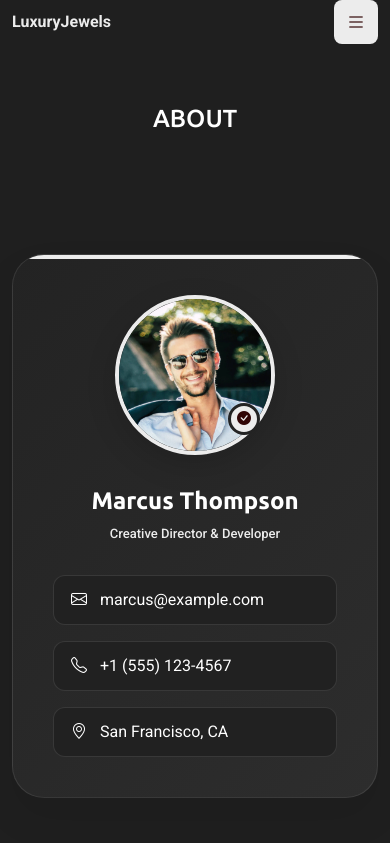
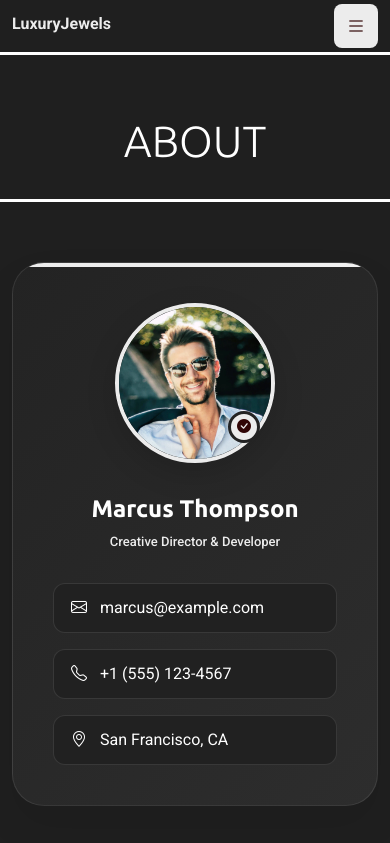
Before and after one commit to albinalbi123/lucaportfolio, a plain HTML site: page about.html in a window 390 px wide. Shown: the top 843 px of the page. Drawn offline with Linux system fonts and the light colour scheme.

Commit message:
Update about.html

```diff
--- a/about.html
+++ b/about.html
@@ -130,7 +130,7 @@
     <a class="brand fw-bold text-gold" href="#">LuxuryJewels</a>
 
     <!-- Mobile toggle button -->
-    <i id="mobile-toggle" class="header-toggle d-xl-none bi bi-list"></i>
+    <i id="mobile-toggle" class="header-toggle mt-1 d-xl-none bi bi-list"></i>
 
     <!-- Sliding nav -->
     <nav id="navmenu" class="navmenu">
@@ -138,7 +138,7 @@
         <li><a href="index.html" class="active"><i class="bi bi-house"></i> Home</a></li>
         <li><a href="about.html"><i class="bi bi-person"></i> About</a></li>
         <li><a href="#resume"><i class="bi bi-file-earmark-text"></i> Resume</a></li>
-        <li><a href="#portfolio"><i class="bi bi-images"></i> Portfolio</a></li>
+        <li><a href="works.html"><i class="bi bi-images"></i> Portfolio</a></li>
         <li><a href="service.html"><i class="bi bi-hdd-stack"></i> Services</a></li>
 
         <!-- <li class="dropdown">
@@ -160,13 +160,13 @@
           </ul>
         </li> -->
 
-        <li><a href="#contact"><i class="bi bi-envelope"></i> Contact</a></li>
+        <li><a href="contact.html"><i class="bi bi-envelope"></i> Contact</a></li>
       </ul>
     </nav>
   </div>
 </header>
-<section class="about-hero" style="color: #fff; height: 150px; text-align: center;">
-<h2  data-aos="fade-up" data-aos-delay="100">ABOUT</h2>
+<section class="about-hero  mt-1" style="color: #fff; height: 150px; text-align: center; border-bottom: solid 3px white; border-top: solid 3px white; ">
+<h3  class="display-1"  data-aos="fade-up" data-aos-delay="100">ABOUT</h3>
 </section>
     <!-- About Section -->
     <section id="about" class="about section">
```
